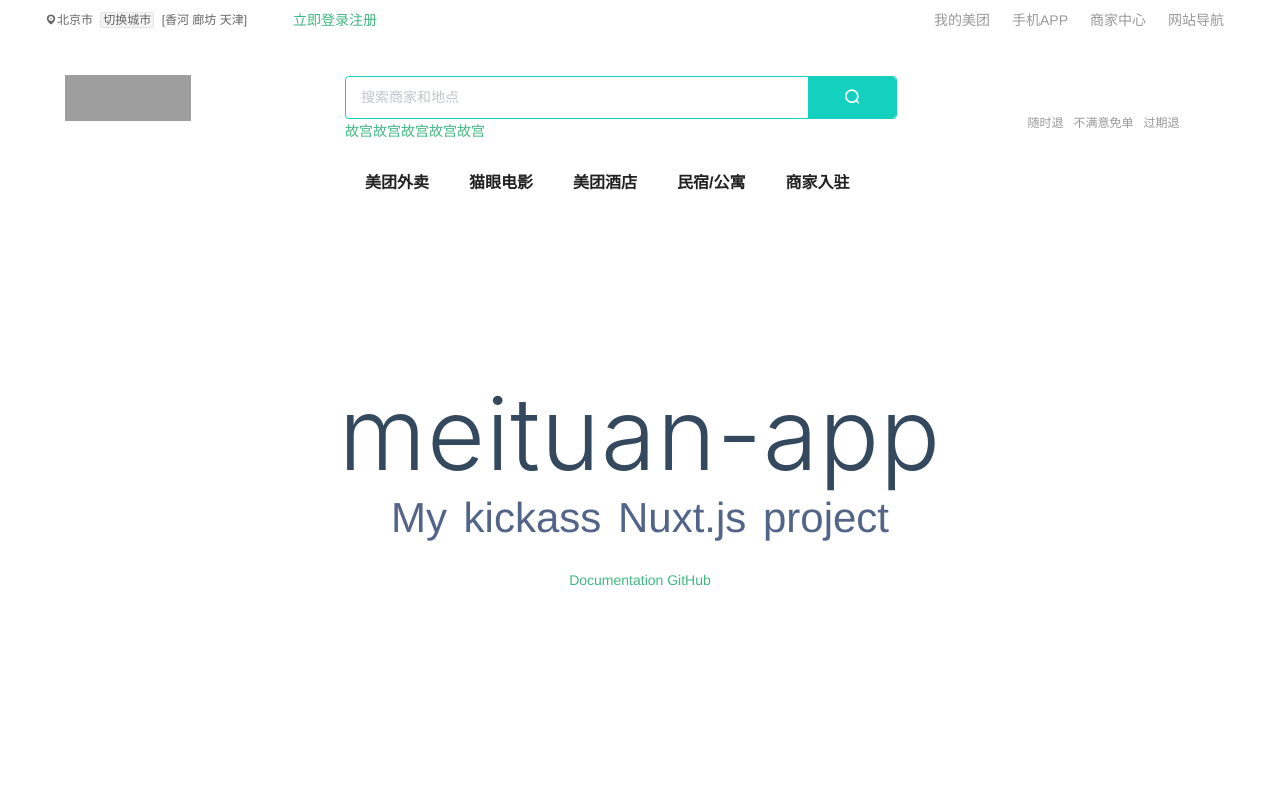
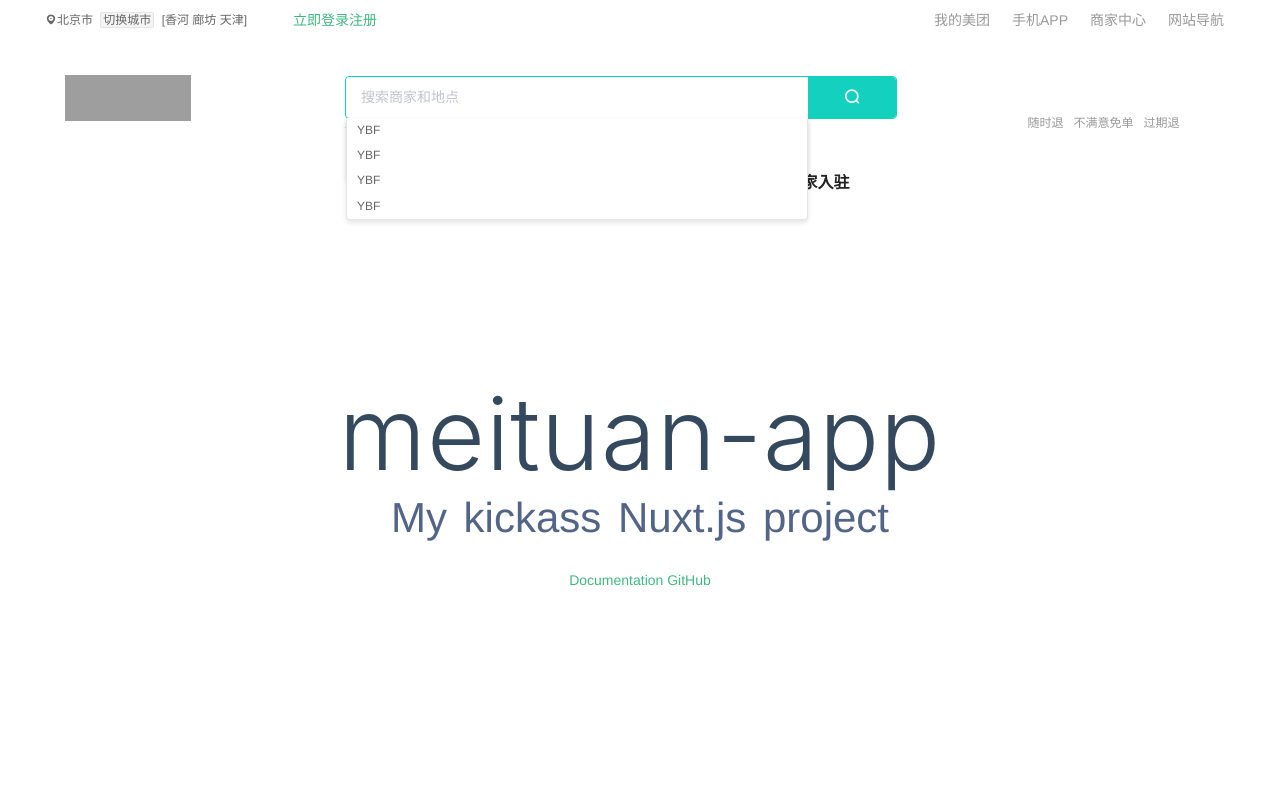
Before and after one commit to YBFACC/LearnSSR, a Nuxt app: page / in a window 1280 px wide. Shown: the top 800 px of the page. Built offline with nearby package versions, Linux system fonts and the light colour scheme; grey boxes are pictures that could not be loaded; a web font is replaced by a local one.

Commit message:
Revert "7-6 首页搜索（样式）"
This reverts commit 0d1849e265ea0a5f113d0bacfbf5614ce33e1a26.

```diff
--- a/components/pubilc/header/searchBar.vue
+++ b/components/pubilc/header/searchBar.vue
@@ -15,34 +15,21 @@
         class="center"
       >
         <div class="wrapper">
-          <el-input
-            v-model="search"
-            placeholder="搜索商家和地点"
-            @focus="focus"
-            @blur="blur"
-            @input="input"
-          />
+          <el-input placeholder="搜索商家和地点"></el-input>
           <el-button class="el-button el-button--primary"><i class="el-icon-search" /></el-button>
-          <dl
-            class="hotPlace"
-            v-if="isHotPlace"
-          >
+          <dl class="hotPlace">
             <dt>热门搜索</dt>
-            <dd
-              v-for="(item, index) in searchList"
-              :key="index"
-            >{{item}}</dd>
-
+            <dd>火锅</dd>
+            <dd>火锅</dd>
+            <dd>火锅</dd>
+            <dd>火锅</dd>
+            <dd>火锅</dd>
           </dl>
-          <dl
-            class="searchList"
-            v-if="isSearchList"
-          >
-            <dd
-              v-for="(item, index) in searchList"
-              :key="index"
-            >{{item}}</dd>
-
+          <dl class="searchList">
+            <dd>YBF</dd>
+            <dd>YBF</dd>
+            <dd>YBF</dd>
+            <dd>YBF</dd>
           </dl>
         </div>
         <p class="suggset">
@@ -110,37 +97,7 @@
 
 <script>
 export default {
-  data () {
-    return {
-      isFocus: false,
-      search: '',
-      hotPlace: ['火锅', '火锅', '火锅', '火锅'],
-      searchList: ['YBF', 'YBF', 'YBF', 'YBF', 'YBF']
-    }
-  },
-  computed: {
-    isHotPlace () {
-      return this.isFocus && !this.search
-    },
-    isSearchList () {
-      return this.isFocus && this.search
-    },
-  },
-  methods: {
-    focus () {
-      this.isFocus = true
-    },
-    blur () {
-      let self = this
-      setTimeout(() => {
-        self.isFocus = false
-      }, 200);
-    },
-    input () {
-      console.log("test");
 
-    }
-  },
 }
 </script>
 
```
